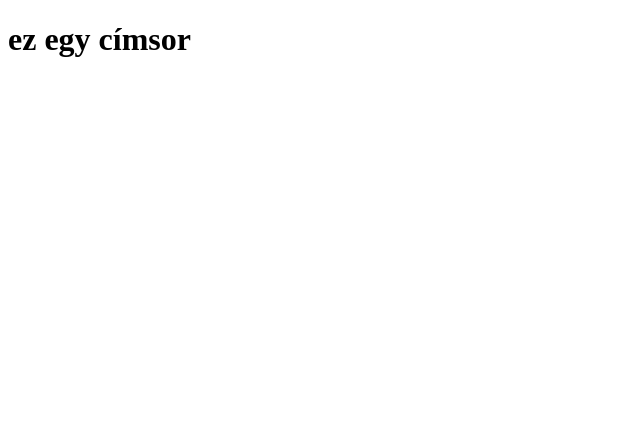
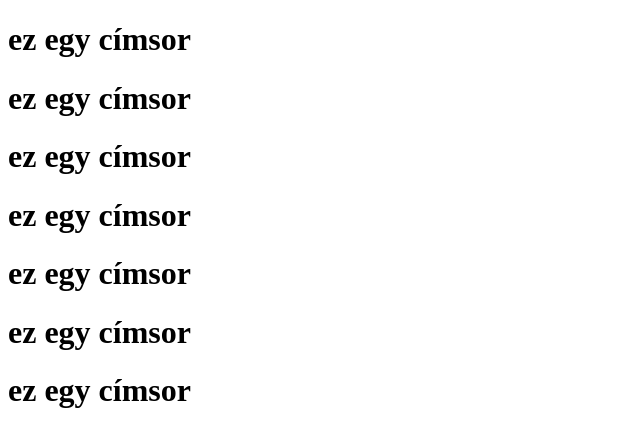
Before and after one commit to kelex2X/testrepo, a plain HTML site: page index.html in a window 1280 px wide. Shown: the whole page, without its empty margins (0-640 px from the left). Drawn offline with Linux system fonts and the light colour scheme.

Commit message:
Update index.html
második kommit

```diff
--- a/index.html
+++ b/index.html
@@ -8,5 +8,11 @@
 </head>
 <body>
     <h1>ez egy címsor</h1>
+    <h1>ez egy címsor</h1>
+    <h1>ez egy címsor</h1>
+    <h1>ez egy címsor</h1>
+    <h1>ez egy címsor</h1>
+    <h1>ez egy címsor</h1>
+    <h1>ez egy címsor</h1>
 </body>
 </html>
```
